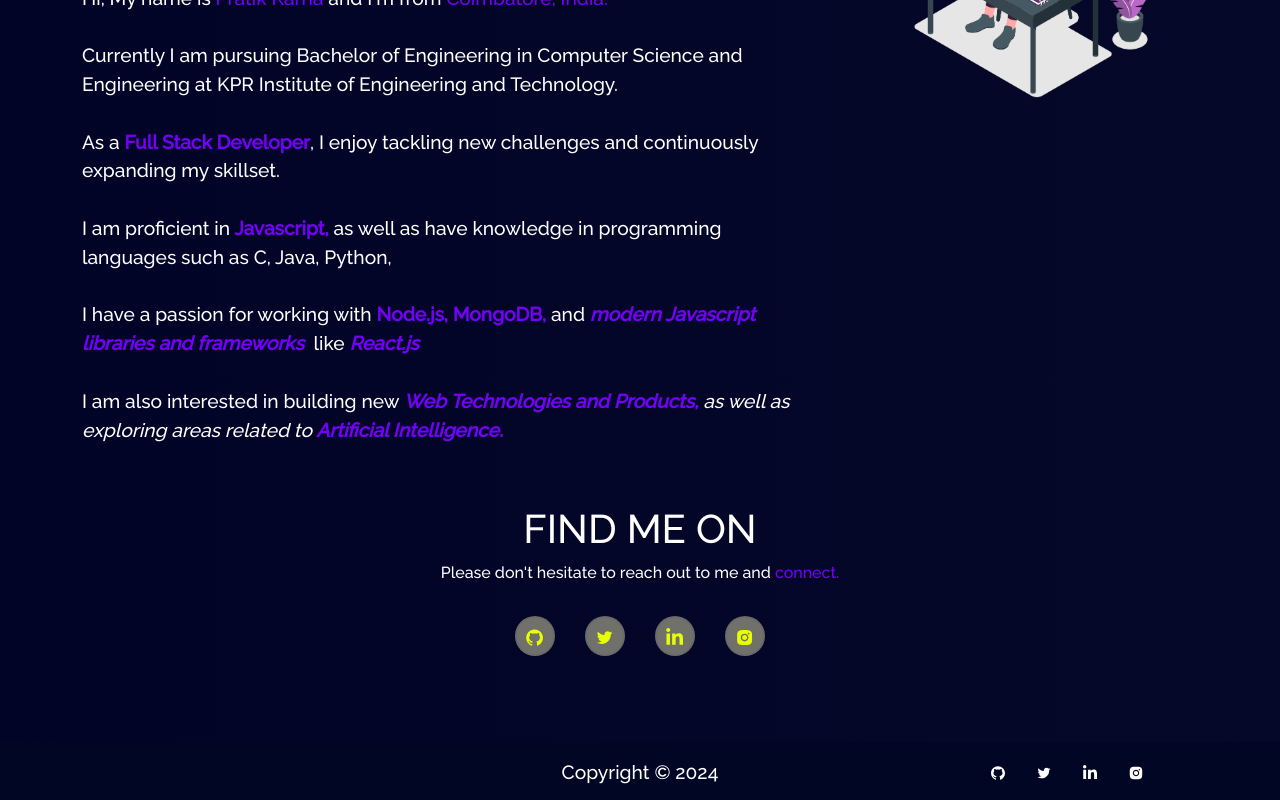
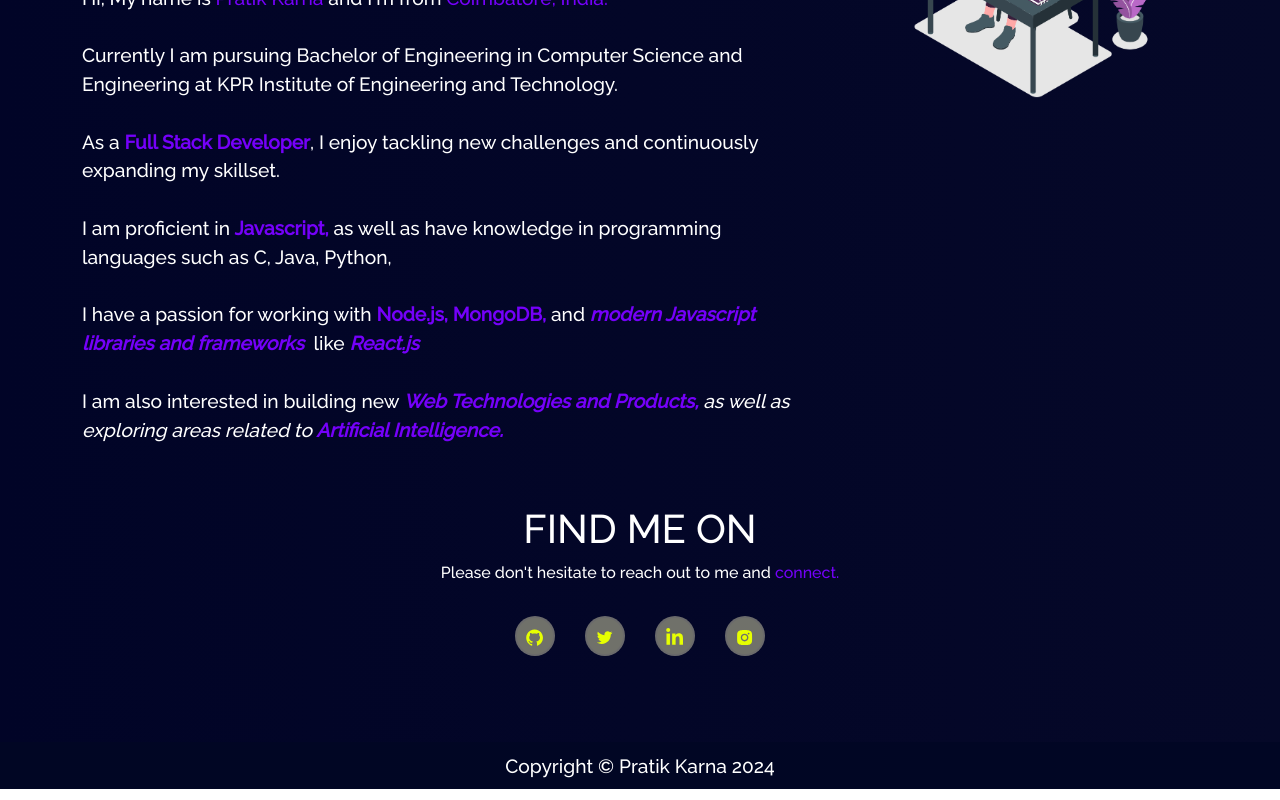
Before and after one commit to pratik-karna/Personal-portfolio, a React (Create React App) app: page / in a window 1280 px wide. Shown: the part 893-1693 px from the top of the page. Built offline with nearby package versions, Linux system fonts and the light colour scheme.

Commit message:
updated code

```diff
--- a/src/components/Footer/Footer.jsx
+++ b/src/components/Footer/Footer.jsx
@@ -1,13 +1,5 @@
 import React from "react";
 import { Container, Row, Col } from "react-bootstrap";
-import {
-  AiFillGithub,
-  AiOutlineTwitter,
-  AiFillInstagram,
-} from "react-icons/ai";
-import { FaLinkedinIn } from "react-icons/fa";
-import logo from "../../assets/sLogo.png";
-
 const Footer = () => {
     let date = new Date();
     let year = date.getFullYear();
@@ -17,54 +9,10 @@ const Footer = () => {
           <Col md="4" className="footer-copywright">
           </Col>
           <Col md="4" className="footer-copywright">
-            <span>Copyright © {year}</span>
+            <span>Copyright © Pratik Karna {year}</span>
           </Col>
           <Col md="4" className="footer-body">
             <ul className="footer-icons">
-              <li className="social-icons">
-                <a
-                  href="https://github.com/pratik-karna"
-                  style={{ color: "white" }}
-                  target="_blank"
-                  rel="noopener noreferrer"
-                  aria-label="github"
-                >
-                  <AiFillGithub />
-                </a>
-              </li>
-              <li className="social-icons">
-                <a
-                  href="https://twitter.com/ign_pratik"
-                  style={{ color: "white" }}
-                  target="_blank"
-                  rel="noopener noreferrer"
-                  aria-label="twitter"
-                >
-                  <AiOutlineTwitter />
-                </a>
-              </li>
-              <li className="social-icons">
-                <a
-                  href="https://www.linkedin.com/in/pratikkarna/"
-                  style={{ color: "white" }}
-                  target="_blank"
-                  rel="noopener noreferrer"
-                  aria-label="linkedin"
-                >
-                  <FaLinkedinIn />
-                </a>
-              </li>
-              <li className="social-icons">
-                <a
-                  href="https://www.instagram.com/ign_pratik/"
-                  style={{ color: "white" }}
-                  target="_blank"
-                  rel="noopener noreferrer"
-                  aria-label="instagram"
-                >
-                  <AiFillInstagram />
-                </a>
-              </li>
             </ul>
           </Col>
         </Row>
```
Also changed, not shown: 1 other file (tests, documents, lock files or other folders).
